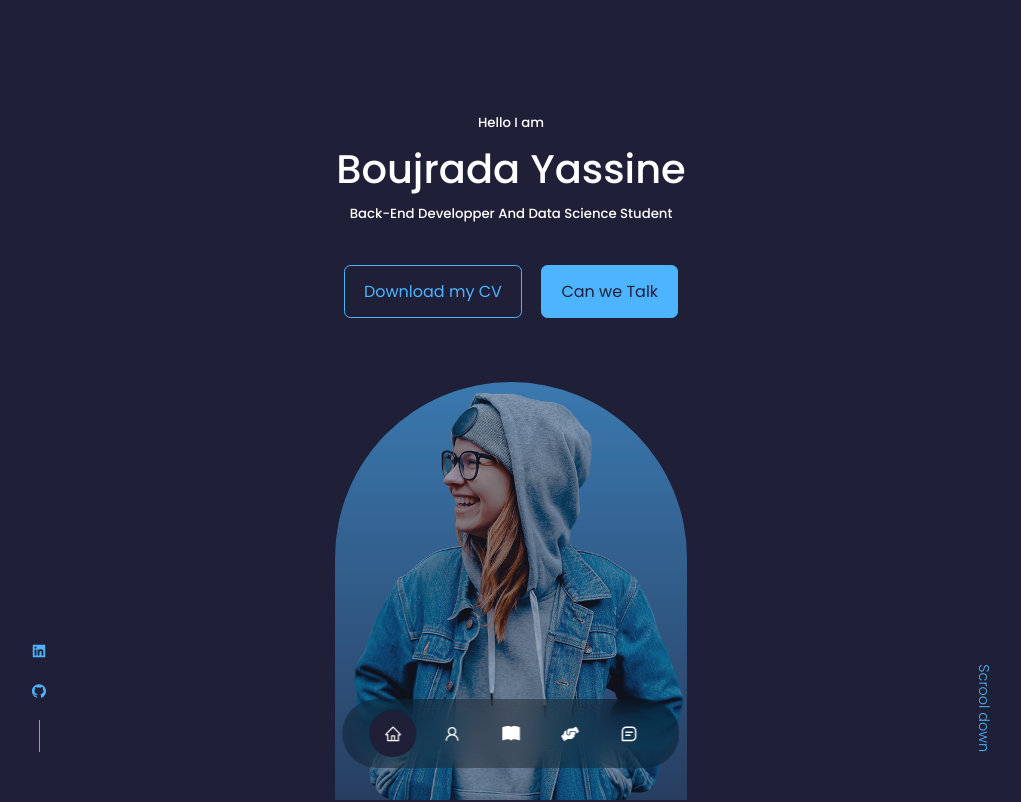
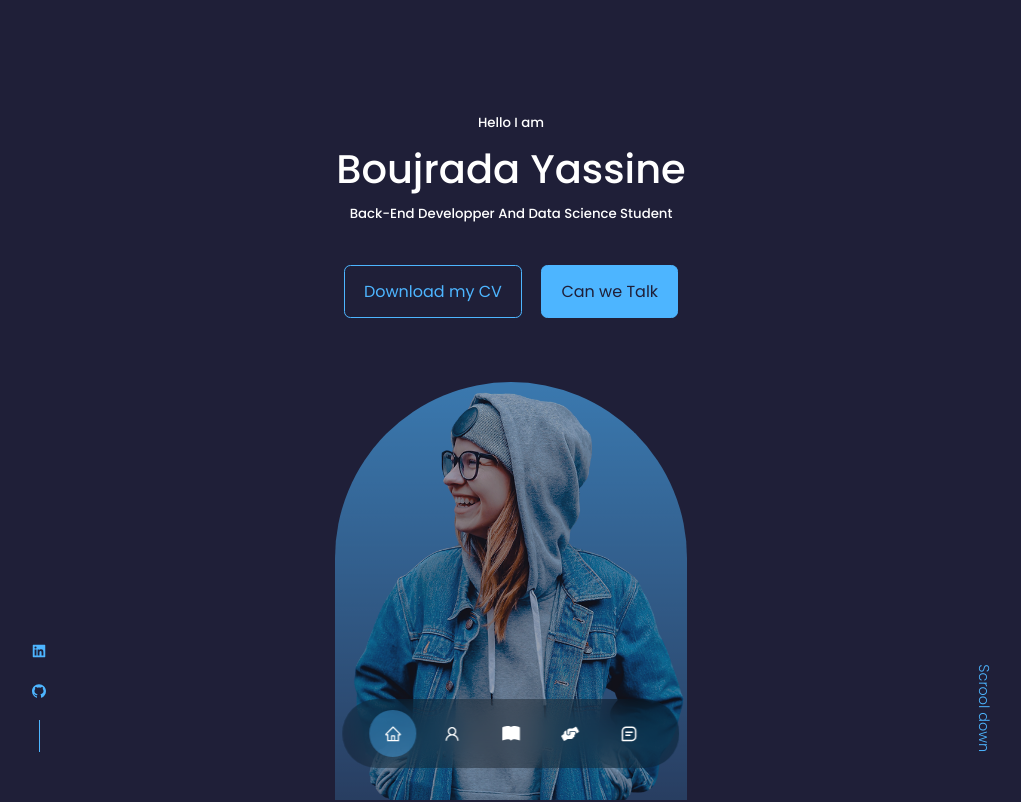
Before and after one commit to yassineboujrada/PORTFOLIO_BOUJRADA_YASSINE, a React (Create React App) app: page / in a window 1280 px wide. Shown: the top 802 px of the page, without its empty margins (129-1150 px from the left). Built offline with nearby package versions, Linux system fonts and the light colour scheme.

Commit message:
finit design

```diff
--- a/src/components/nav/nav.css
+++ b/src/components/nav/nav.css
@@ -28,6 +28,6 @@ nav a:hover{
 }
 
 nav a.active{
-    background: var(--color-bg);
+    background: var(--color-primary-variant);
     color: #fff;
 }
```
